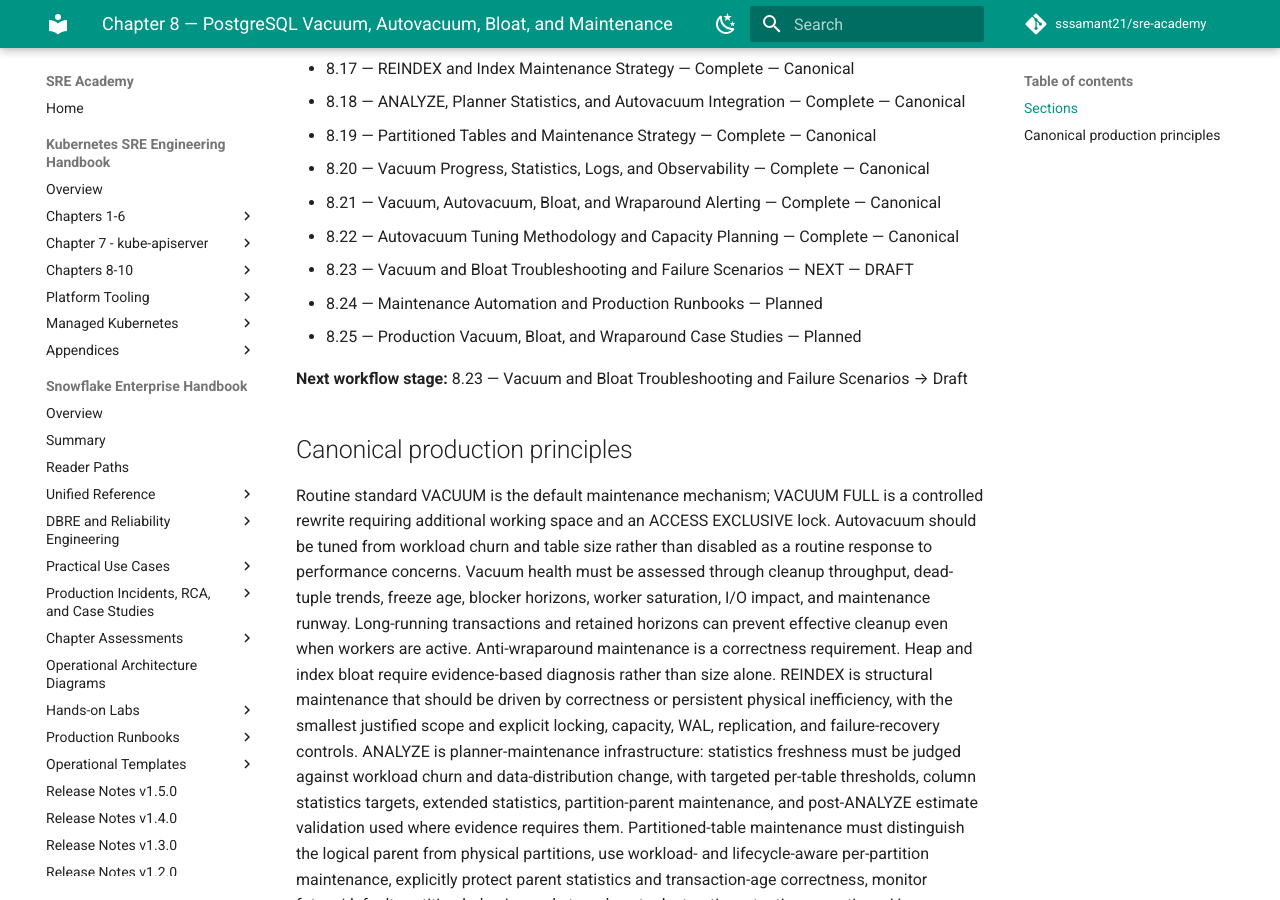
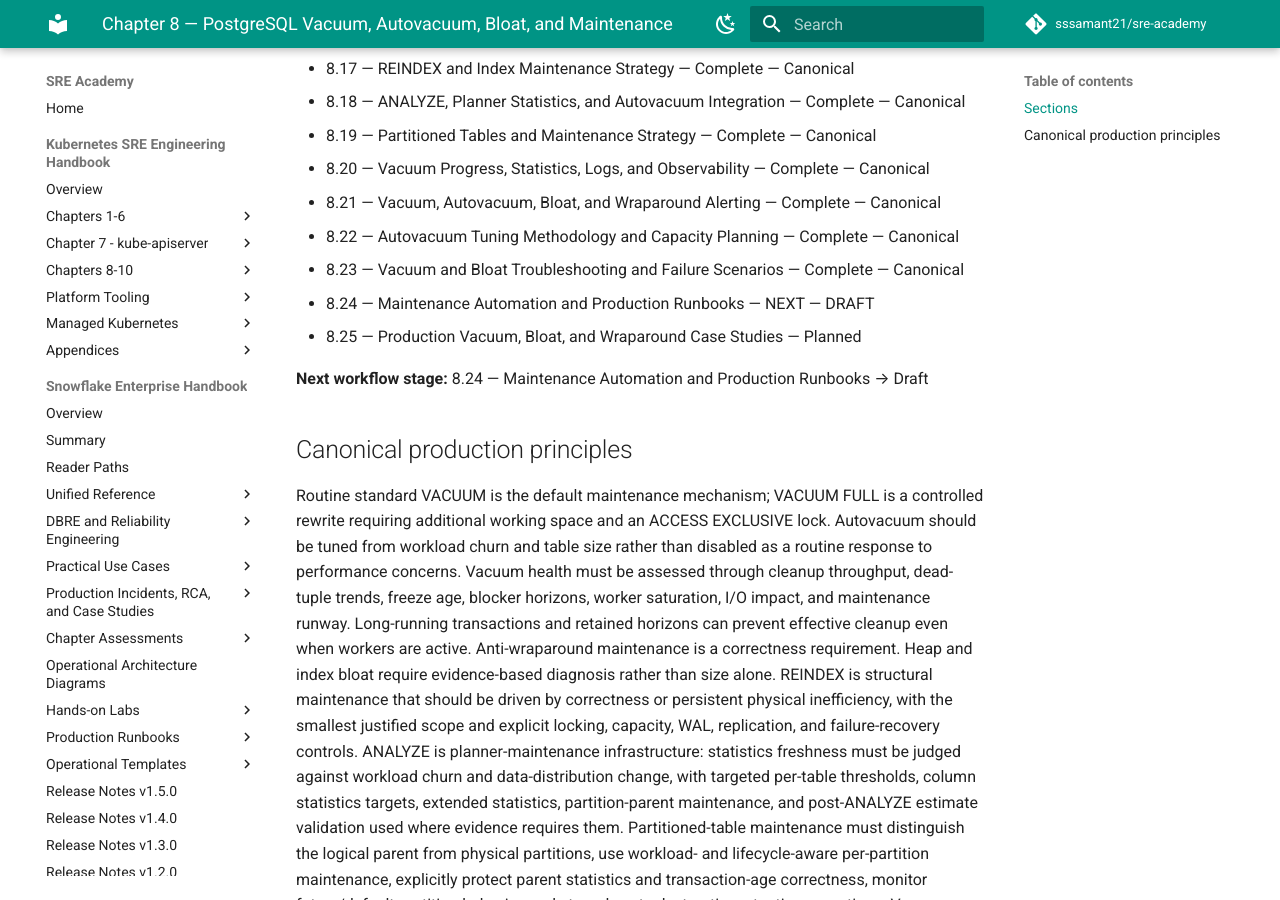
Before and after one commit to sssamant21/sre-academy, an MkDocs documentation site: the page built from docs/books/postgresql-sre-dbre-handbook/chapter-08/index.md, in a window 1280 px wide and 900 px high, scrolled down 938 px. Built offline with MkDocs 1.6.1 and Material for MkDocs 9.7.7, drawn with Linux system fonts in a browser that asks for light colours; comment, search, counter and statistics services are not loaded; some of the changed text lies outside the part shown.

Commit message:
docs(postgresql): mark section 8.23 canonical and advance to 8.24 draft

```diff
--- a/docs/books/postgresql-sre-dbre-handbook/chapter-08/index.md
+++ b/docs/books/postgresql-sre-dbre-handbook/chapter-08/index.md
@@ -28,11 +28,11 @@ Master Chapter 8 Structure v1.0 — **LOCKED**
 - 8.20 — Vacuum Progress, Statistics, Logs, and Observability — Complete — Canonical
 - 8.21 — Vacuum, Autovacuum, Bloat, and Wraparound Alerting — Complete — Canonical
 - 8.22 — Autovacuum Tuning Methodology and Capacity Planning — Complete — Canonical
-- 8.23 — Vacuum and Bloat Troubleshooting and Failure Scenarios — NEXT — DRAFT
-- 8.24 — Maintenance Automation and Production Runbooks — Planned
+- 8.23 — Vacuum and Bloat Troubleshooting and Failure Scenarios — Complete — Canonical
+- 8.24 — Maintenance Automation and Production Runbooks — NEXT — DRAFT
 - 8.25 — Production Vacuum, Bloat, and Wraparound Case Studies — Planned
 
-**Next workflow stage:** 8.23 — Vacuum and Bloat Troubleshooting and Failure Scenarios → Draft
+**Next workflow stage:** 8.24 — Maintenance Automation and Production Runbooks → Draft
 
 ## Canonical production principles
 
```
Also changed, not shown: other parts of docs/books/postgresql-sre-dbre-handbook/chapter-08/index.md (+1 -1 lines).
